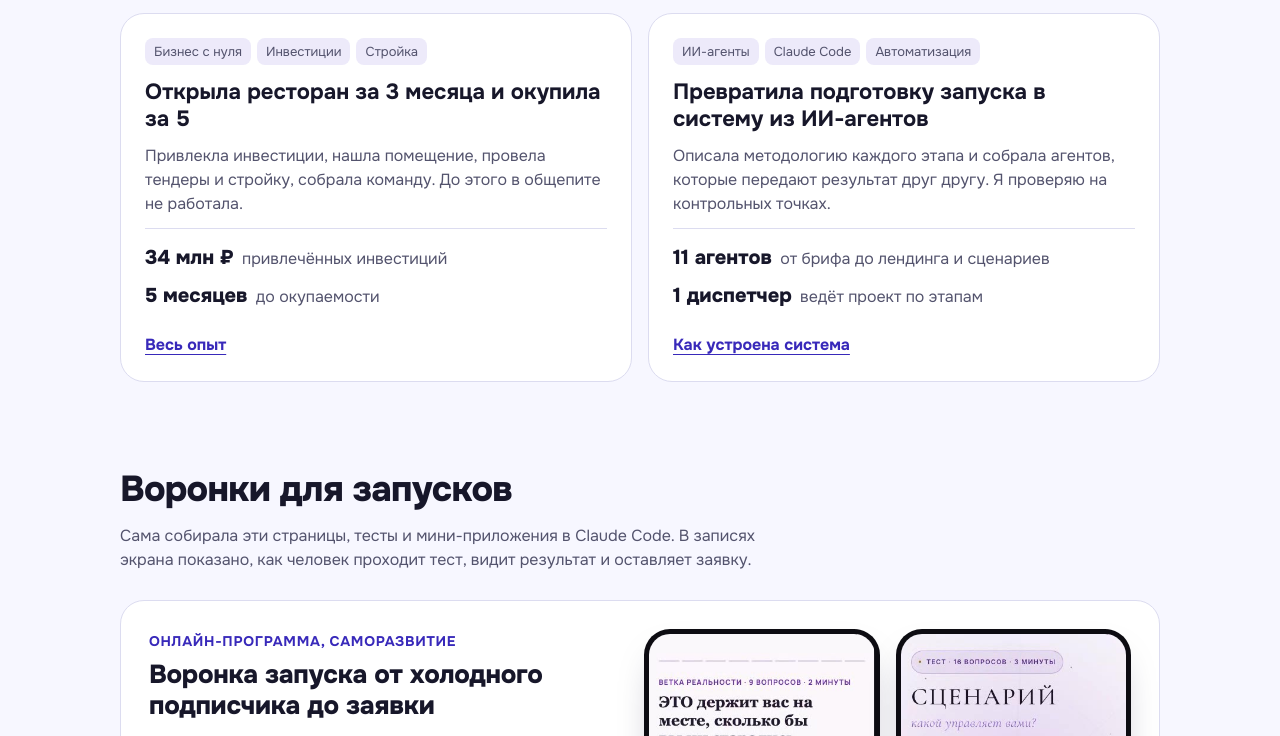
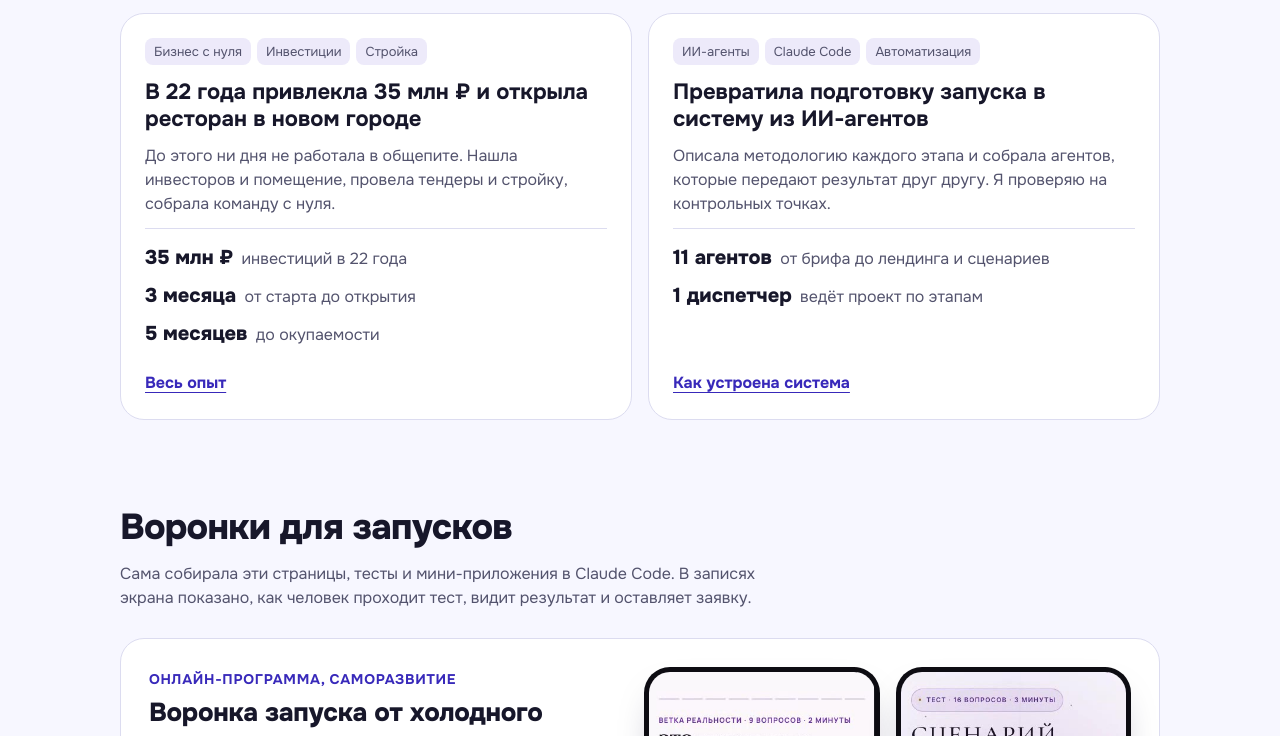
Before and after one commit to florise-web/portfolio, a plain HTML site: page index.html in a window 1280 px wide. Shown: the part 1964-2700 px from the top of the page. Drawn offline with Linux system fonts and the light colour scheme.

Commit message:
Strengthen restaurant story: 35M RUB raised at 22, new city
Co-Authored-By: Claude Opus 5.5 <noreply@anthropic.com>
Claude-Session: https://claude.ai/code/session_01KRCufuLhXH7cze8hDKfYEa

```diff
--- a/index.html
+++ b/index.html
@@ -246,10 +246,11 @@ footer h2{max-width:760px}
     </article>
     <article class="reveal">
       <div class="chips"><span class="chip">Бизнес с нуля</span><span class="chip">Инвестиции</span><span class="chip">Стройка</span></div>
-      <h3>Открыла ресторан за 3 месяца и окупила за 5</h3>
-      <p>Привлекла инвестиции, нашла помещение, провела тендеры и стройку, собрала команду. До этого в общепите не работала.</p>
+      <h3>В 22 года привлекла 35 млн ₽ и открыла ресторан в новом городе</h3>
+      <p>До этого ни дня не работала в общепите. Нашла инвесторов и помещение, провела тендеры и стройку, собрала команду с нуля.</p>
       <ul class="metrics">
-        <li><b>34 млн ₽</b> привлечённых инвестиций</li>
+        <li><b>35 млн ₽</b> инвестиций в 22 года</li>
+        <li><b>3 месяца</b> от старта до открытия</li>
         <li><b>5 месяцев</b> до окупаемости</li>
       </ul>
       <a href="#exp">Весь опыт</a>
@@ -417,7 +418,7 @@ footer h2{max-width:760px}
     <div class="case reveal">
       <div class="when"><b>2018 · 2021</b>Ресторан, Казань</div>
       <div><h3>Управляющий партнер</h3>
-      <p>Привлекла <strong>34 млн ₽</strong>, нашла помещение, провела тендеры и стройку, собрала команду. Открылись за 3 месяца, <strong>окупаемость за 5 месяцев</strong>. До этого в общепите не работала даже официантом.</p></div>
+      <p>В 22 года привлекла <strong>35 млн ₽</strong> и открыла ресторан в новом для себя городе. Нашла помещение, провела тендеры и стройку, собрала команду. Открылись за 3 месяца, <strong>окупаемость за 5 месяцев</strong>. До этого в общепите не работала даже официантом.</p></div>
     </div>
     <div class="case reveal">
       <div class="when"><b>2020 · 2022</b>Онлайн-школа, производство</div>
```
